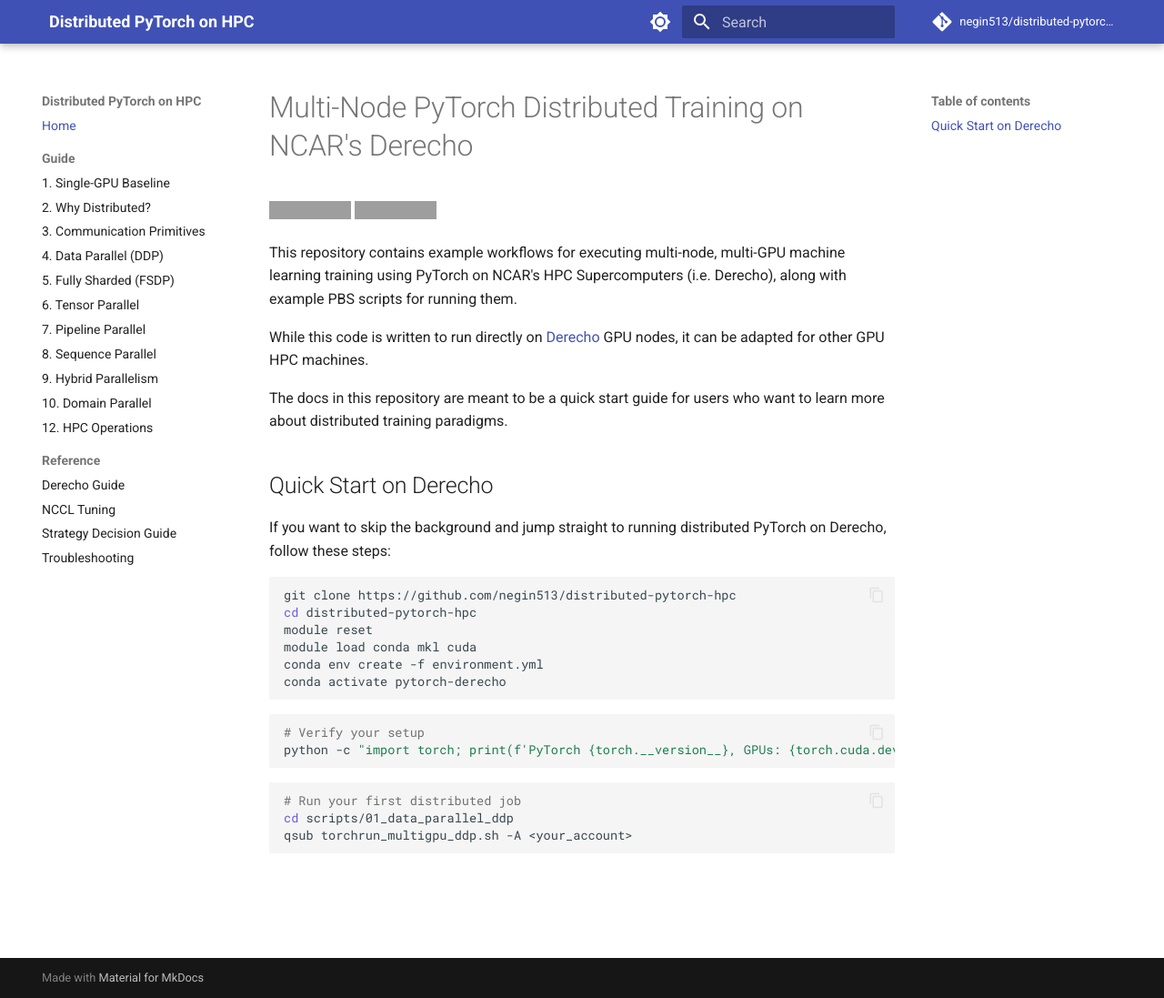
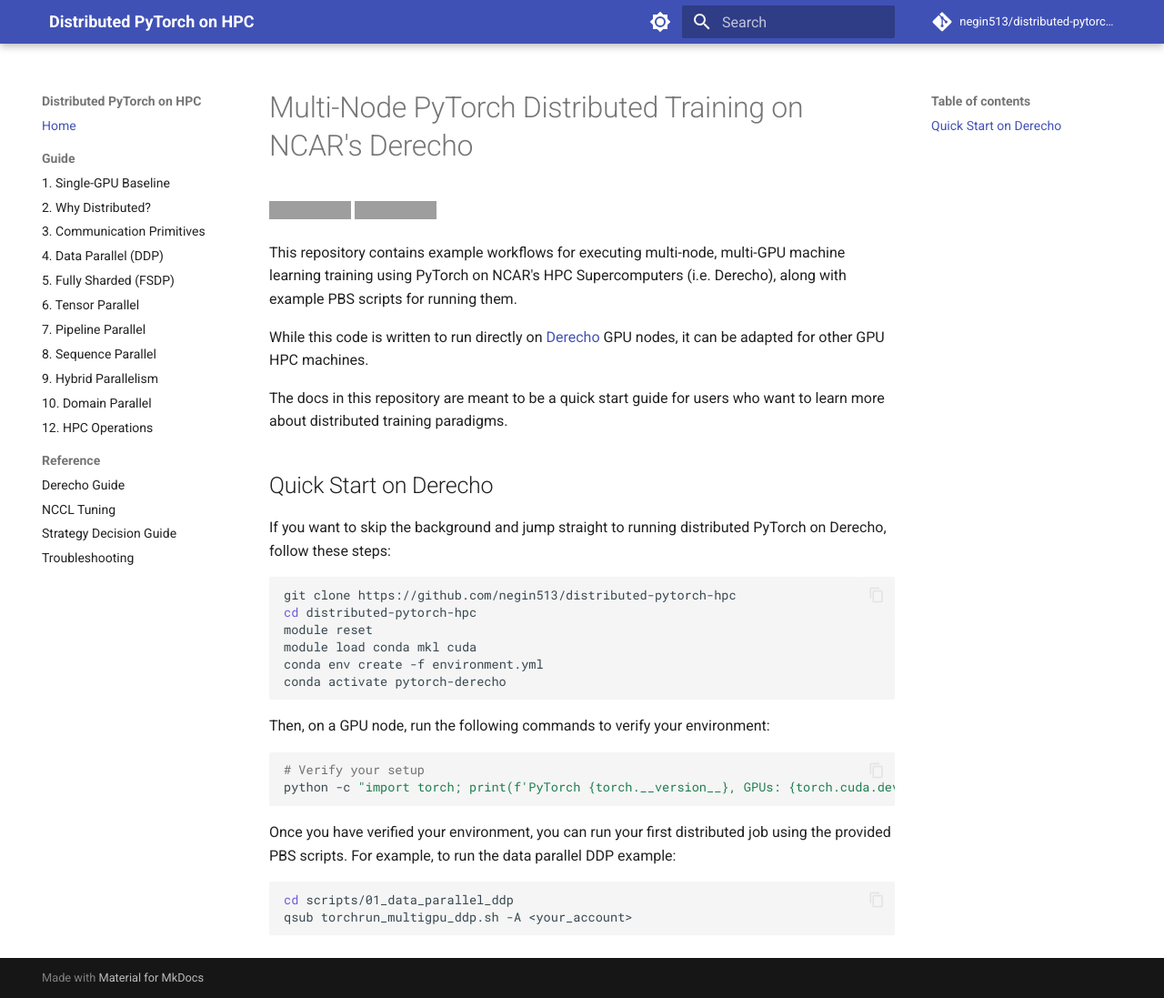
Before and after one commit to negin513/distributed-pytorch-hpc, an MkDocs documentation site: the page built from docs/index.md, in a window 1280 px wide and 1097 px high. Shown: the whole window at 91% size. Built offline with MkDocs 1.6.1 and Material for MkDocs 9.7.7, drawn with Linux system fonts in a browser that asks for light colours; comment, search, counter and statistics services are not loaded; grey boxes are pictures that could not be loaded.

````diff
--- a/docs/index.md
+++ b/docs/index.md
@@ -1,7 +1,6 @@
 # Multi-Node PyTorch Distributed Training on NCAR's Derecho
 [![Docs](https://img.shields.io/badge/Docs-online-blue)](https://negin513.github.io/distributed-pytorch-hpc/)
-[![Last Updated](https://img.shields.io/badge/Last_Updated-March_2026-blue)](https://github.com/NCAR/distributed-pytorch-hpc)
-
+[![Last Updated](https://img.shields.io/github/last-commit/negin513/distributed-pytorch-hpc?label=Last%20Updated&color=blue)](https://github.com/negin513/distributed-pytorch-hpc)
 
 This repository contains example workflows for executing multi-node, multi-GPU machine learning training using PyTorch on NCAR's HPC Supercomputers (i.e. Derecho), along with example PBS scripts for running them.
 
@@ -28,13 +27,15 @@ conda env create -f environment.yml
 conda activate pytorch-derecho
 ```
 
+Then, on a GPU node, run the following commands to verify your environment:
 ```bash
 # Verify your setup
 python -c "import torch; print(f'PyTorch {torch.__version__}, GPUs: {torch.cuda.device_count()}, NCCL: {torch.cuda.nccl.version()}')"
 ```
 
+Once you have verified your environment, you can run your first distributed job using the provided PBS scripts. For example, to run the data parallel DDP example:
+
 ```bash
-# Run your first distributed job
 cd scripts/01_data_parallel_ddp
 qsub torchrun_multigpu_ddp.sh -A <your_account>
 ```
````
